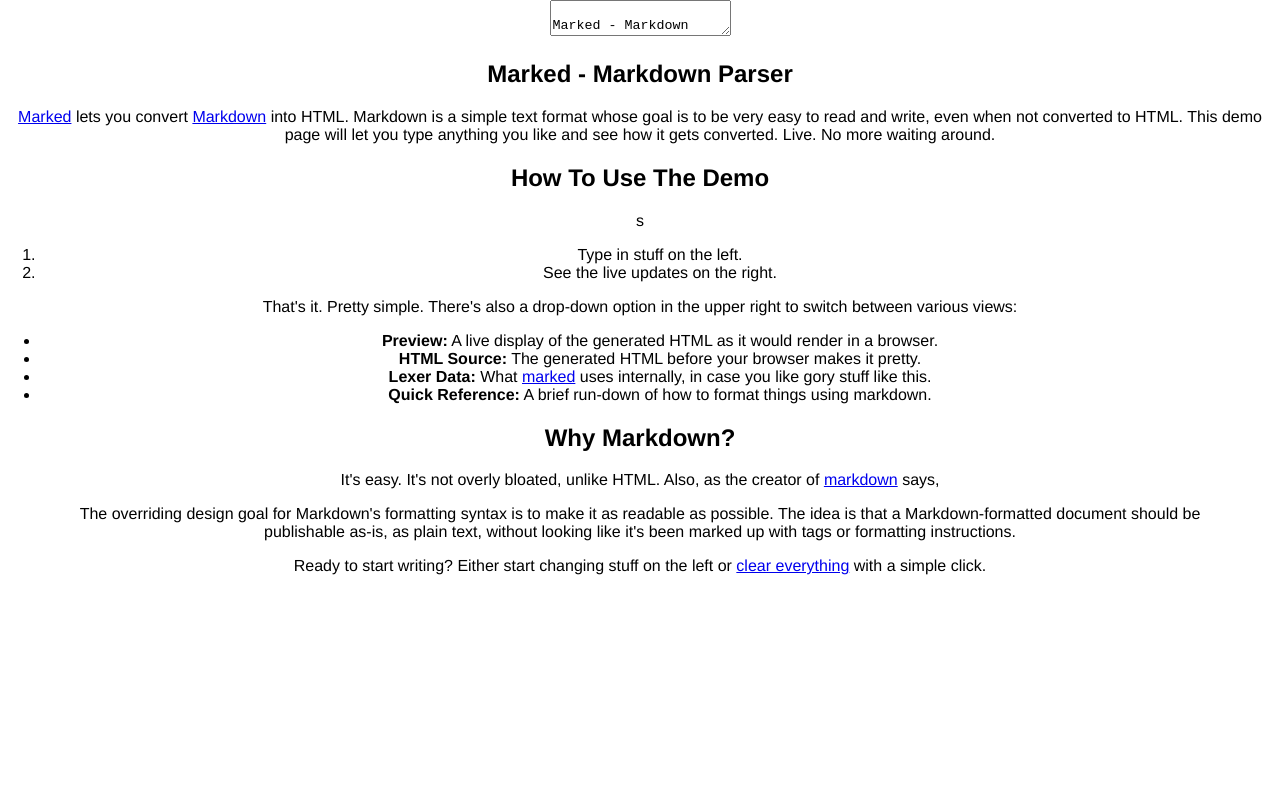
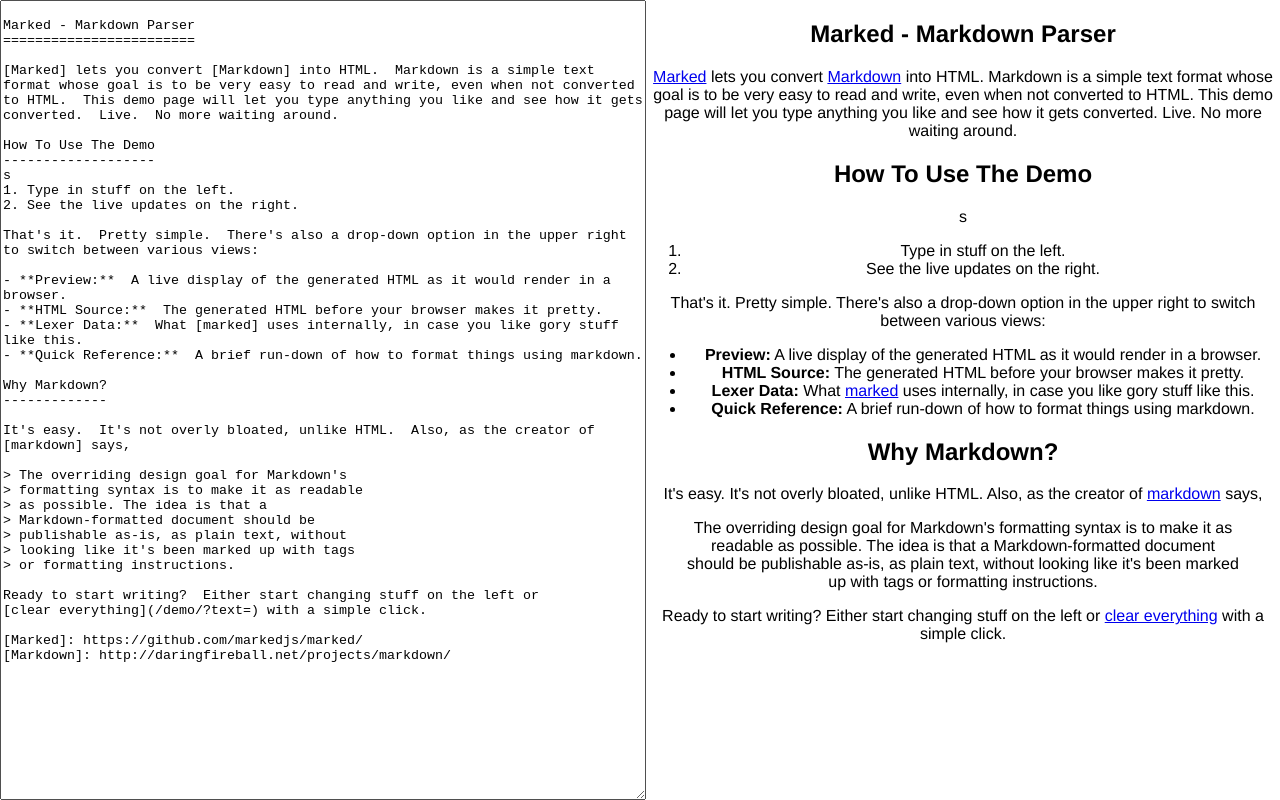
Before and after one commit to WofWca/my-fcc-markdown-previewer, a Vue app: page / in a window 1280 px wide. Built offline with nearby package versions, Linux system fonts and the light colour scheme.

Commit message:
Style basic layout
- Place the editor on the left, preview on the right
- Make the editor resizeable

```diff
--- a/src/App.vue
+++ b/src/App.vue
@@ -44,5 +44,15 @@ body {
   -webkit-font-smoothing: antialiased;
   -moz-osx-font-smoothing: grayscale;
   text-align: center;
+  display: flex;
+  height: 100vh;
+  > #editor, #preview {
+    overflow-y: scroll;
+  }
+  > #editor {
+    resize: horizontal;
+    width: 50%;
+    flex-shrink: 0;
+  }
 }
 </style>
```
